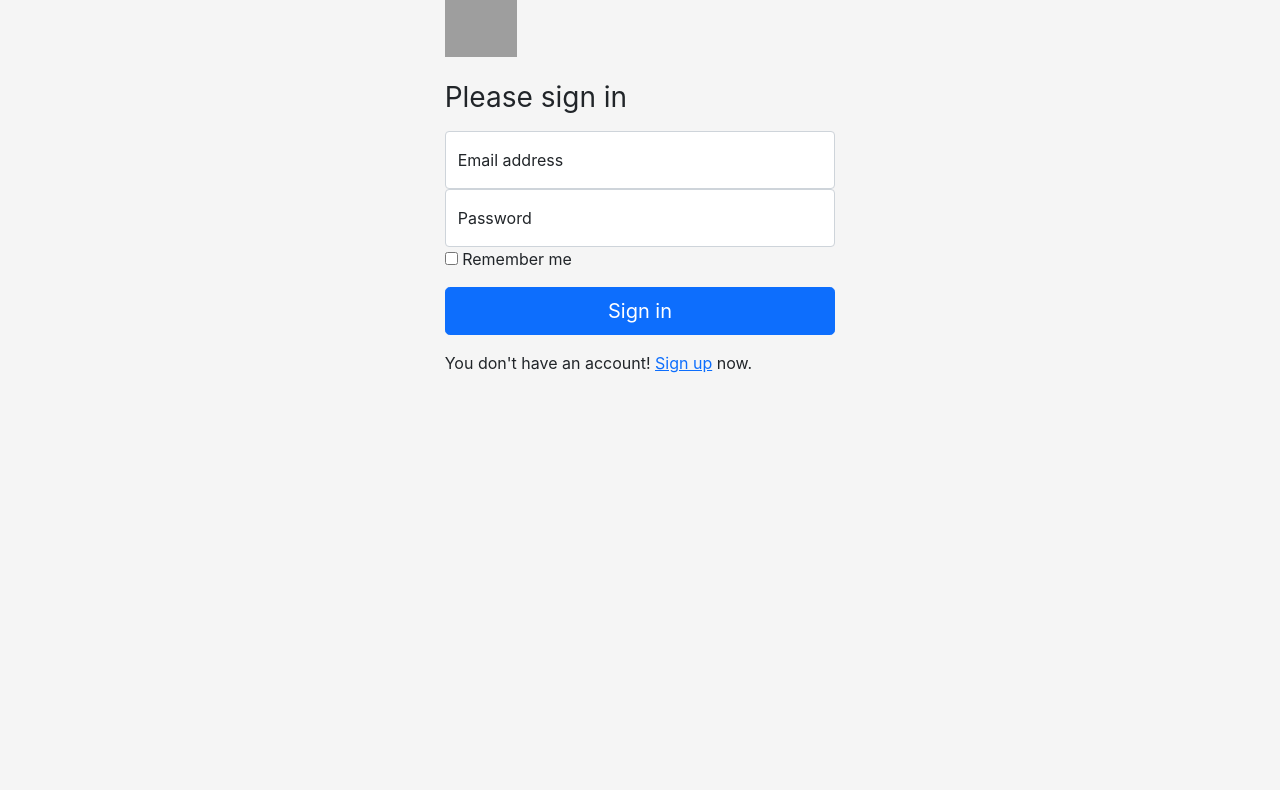
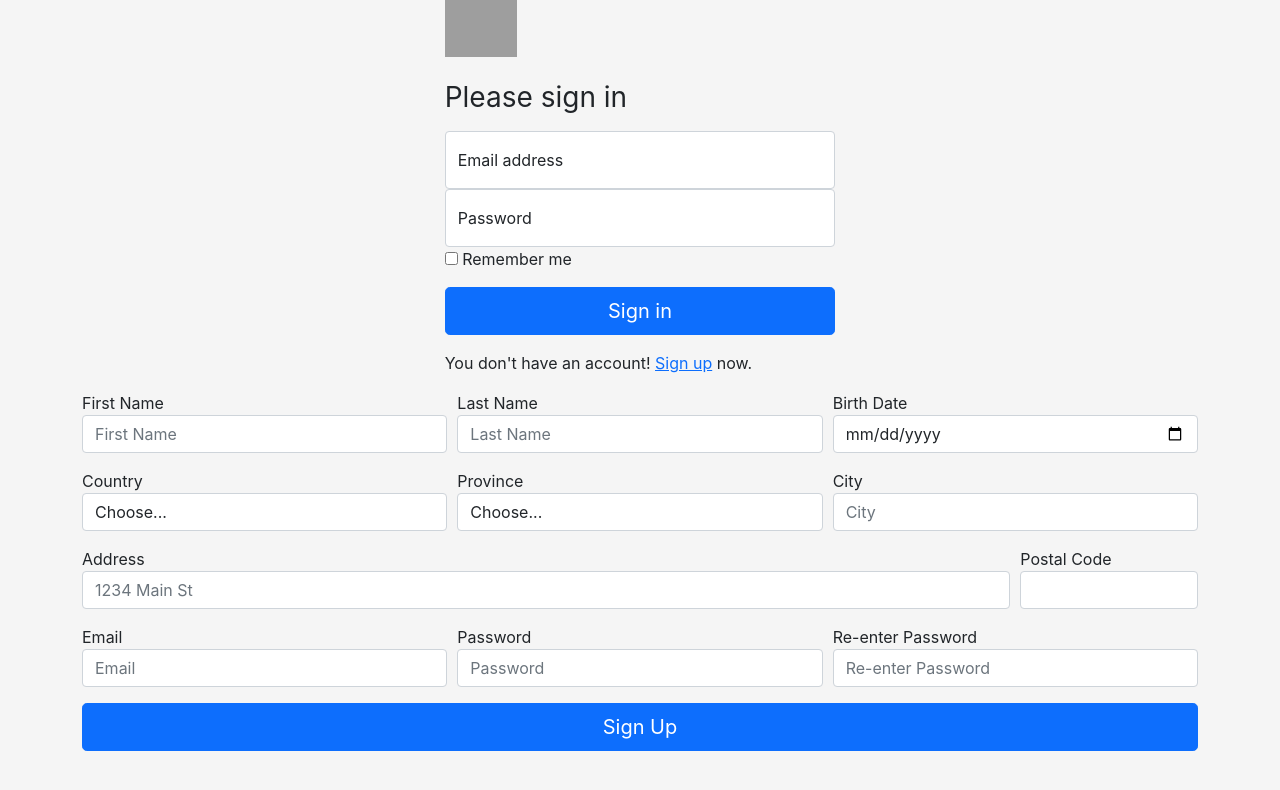
Before and after one commit to nazaninbinesh/3380NazaninBinesh-App, a React (Create React App) app: page / in a window 1280 px wide. Shown: the top 790 px of the page. Built offline with nearby package versions, Linux system fonts and the light colour scheme; grey boxes are pictures that could not be loaded.

Commit message:
add signup template

```diff
--- a/src/App.js
+++ b/src/App.js
@@ -1,11 +1,13 @@
 import React from "react";
 import Signin from './Components/Signin/Signin'
+import Signup from './Components/Signup/Signup'
 
 function App() {
   return (
     <div className="App">
       <div className="container">
         <Signin />
+        <Signup />
       </div>
     </div>
   );
--- a/src/Components/Signin/Signin.js
+++ b/src/Components/Signin/Signin.js
@@ -45,7 +45,6 @@ function Signin() {
             <p>
             You don't have an account!  <a href="">Sign up</a> now.
             </p>
-
         </div>
       </form>
     </main>
--- /dev/null
+++ b/src/Components/Signup/Signup.js
@@ -0,0 +1,124 @@
+import React from "react";
+import "./Signup.scss";
+
+function Signup() {
+  return (
+    <form>
+      <div className="form-row">
+        <div className="form-group col-md-4">
+          <label htmlFor="firstName">First Name</label>
+          <input
+            type="text"
+            className="form-control"
+            id="firstName"
+            placeholder="First Name"
+          />
+        </div>
+        <div className="form-group col-md-4">
+          <label htmlFor="lastName">Last Name</label>
+          <input
+            type="text"
+            className="form-control"
+            id="lastName"
+            placeholder="Last Name"
+          />
+        </div>
+        <div className="form-group col-md-4">
+          <label htmlFor="birthDate">Birth Date</label>
+          <input
+            type="date"
+            className="form-control"
+            id="birthDate"
+            placeholder="Birth Date"
+          />
+        </div>
+      </div>
+      <div className="form-row">
+        <div className="form-group col-md-4">
+          <label htmlFor="country">Country</label>
+          <select id="country" className="form-control">
+            <option selected>Choose...</option>
+            <option>Canada</option>
+          </select>
+        </div>
+        <div className="form-group col-md-4">
+          <label htmlFor="provinc">Province</label>
+          <select id="provinc" className="form-control">
+            <option selected>Choose...</option>
+            <option>Alberta</option>
+            <option>British Columbia</option>
+            <option>Manitoba</option>
+            <option>New Brunswick</option>
+            <option>Newfoundland and Labrador</option>
+            <option>Northwest Territories</option>
+            <option>Nova Scotia</option>
+            <option>Nunavut</option>
+            <option>Ontario</option>
+            <option>Prince Edward Island</option>
+            <option>Quebec</option>
+            <option>Saskatchewan</option>
+            <option>Yukon</option>
+          </select>
+        </div>
+        <div className="form-group col-md-4">
+          <label htmlFor="city">City</label>
+          <input
+            type="text"
+            className="form-control"
+            id="city"
+            placeholder="City"
+          />
+        </div>
+      </div>
+      <div className="form-row">
+        <div className="form-group col-md-10">
+            <label htmlFor="address">Address</label>
+            <input
+            type="text"
+            className="form-control"
+            id="address"
+            placeholder="1234 Main St"
+            />
+        </div>
+        <div className="form-group col-md-2">
+          <label for="postalCode">Postal Code</label>
+          <input type="text" className="form-control" id="postalCode" />
+        </div>
+      </div>
+      <div className="form-row">
+        <div className="form-group col-md-4">
+          <label htmlFor="email">Email</label>
+          <input
+            type="email"
+            className="form-control"
+            id="email"
+            placeholder="Email"
+          />
+        </div>
+        <div className="form-group col-md-4">
+          <label htmlFor="password">Password</label>
+          <input
+            type="password"
+            className="form-control"
+            id="password"
+            placeholder="Password"
+          />
+        </div>
+        <div className="form-group col-md-4">
+          <label htmlFor="rePassword">Re-enter Password</label>
+          <input
+            type="password"
+            className="form-control"
+            id="rePassword"
+            placeholder="Re-enter Password"
+          />
+        </div>
+      </div>
+      <button type="" className="btn btn-primary w-100 btn btn-lg">
+        Sign Up
+      </button>
+    </form>
+  );
+}
+
+export default Signup;
--- /dev/null
+++ b/src/Components/Signup/Signup.scss
@@ -0,0 +1,15 @@
+.form-group {
+    margin-bottom: 1rem;
+}
+.form-row{
+    display: -ms-flexbox;
+    display: flex;
+    -ms-flex-wrap: wrap;
+    flex-wrap: wrap;
+    margin-right: -5px;
+    margin-left: -5px;
+}
+.form-row>.col, .form-row>[class*=col-] {
+    padding-right: 5px;
+    padding-left: 5px;
+}
```
